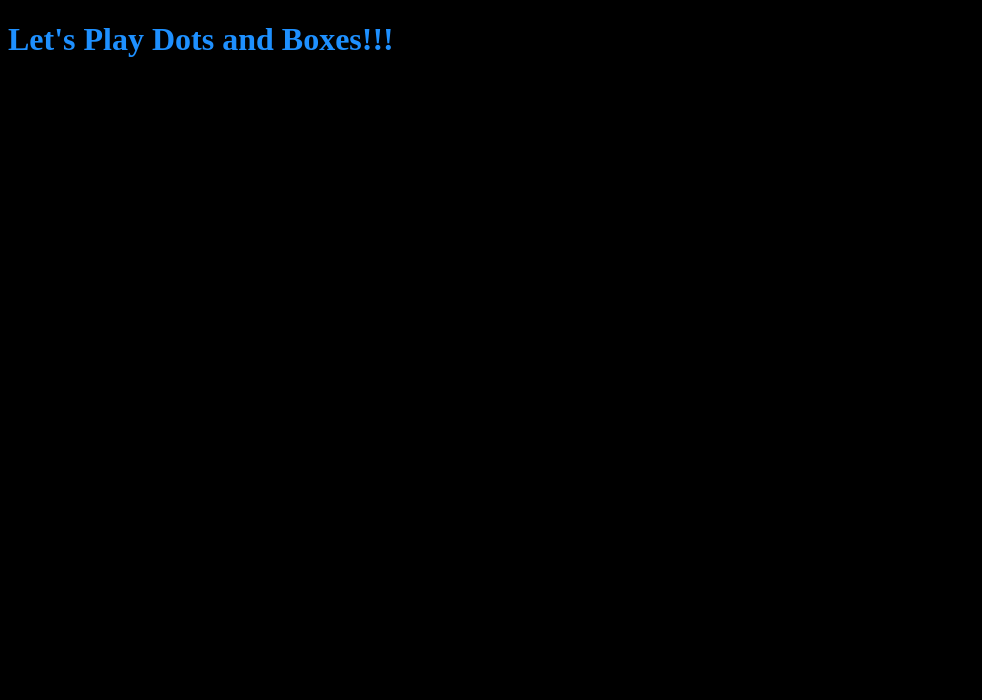
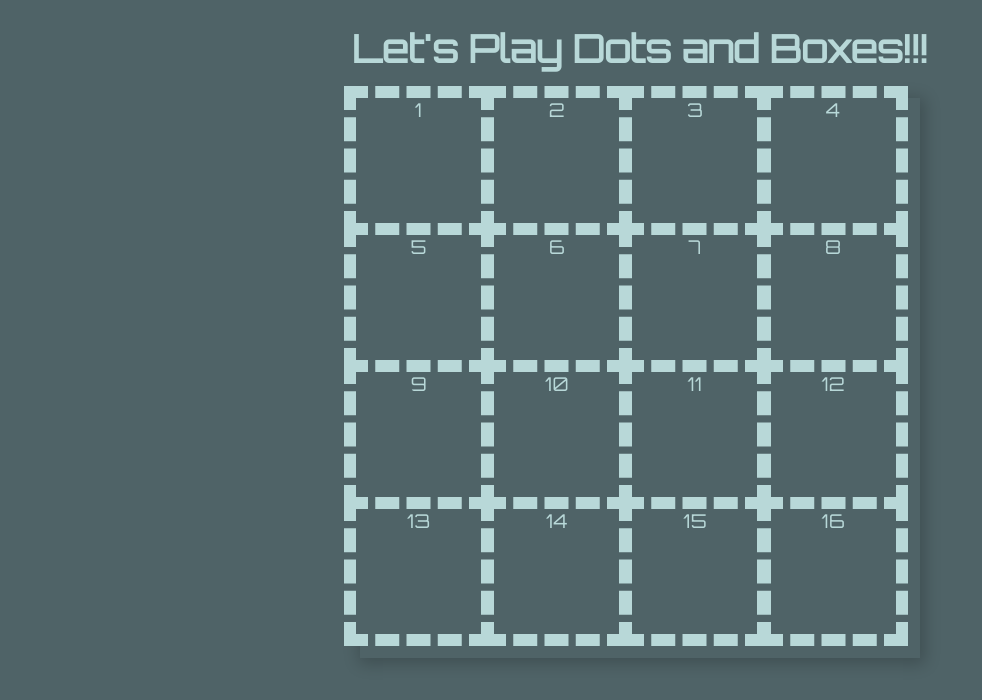
Before and after one commit to yousaiditchewie/project_01, a plain HTML site: page dots_and_boxes/index.html in a window 1280 px wide. Shown: the whole page, without its empty margins (0-982 px from the left). Drawn offline with nearby package versions, Linux system fonts and the light colour scheme.

Commit message:
add board model, add example code from Ezra, start writing play functions.

```diff
--- a/dots_and_boxes/css/main.css
+++ b/dots_and_boxes/css/main.css
@@ -1,4 +1,37 @@
+
+
 body {
-  color: dodgerblue;
-  background: black;
+  color: rgb(184,216,216);
+  background: rgb(79,99,103);
+  font-family: "Orbitron", sans-serif;
+  font-size: 19px;
 }
+
+h1 {
+  text-align: center;
+}
+
+div.board {
+  width: 560px;
+  height: 560px;
+  /*background: rgb(122,158,159);*/
+  margin: auto;
+  box-shadow: 2px 3px 15px 3px rgba(0, 0, 0, 0.2);
+}
+
+div.square {
+  text-align: center;
+  background: rgb(79,99,103);
+  width: 125px;
+  height: 125px;
+  border: 12px dashed rgb(184,216,216);
+  position: relative;
+  /*border-radius: 20%;*/
+
+
+
+  margin-top: -16px;
+  margin-left: -16px;
+  display: inline-block;
+  position: relative;
+}
--- a/dots_and_boxes/index.html
+++ b/dots_and_boxes/index.html
@@ -3,21 +3,30 @@
 <head>
   <meta charset="UTF-8">
   <title>Dots and Boxes!</title>
+  <link href='https://fonts.googleapis.com/css?family=Orbitron' rel='stylesheet' type='text/css'>
   <link rel="stylesheet" href="css/main.css">
+  <script   src="https://code.jquery.com/jquery-2.2.3.js"   integrity="sha256-laXWtGydpwqJ8JA+X9x2miwmaiKhn8tVmOVEigRNtP4="   crossorigin="anonymous"></script>
 </head>
 <body>
 <h1>Let's Play Dots and Boxes!!!</h1>
 
 <div id="board" class="board">
-  <div id="0" class="square"></div>
-  <div id="1" class="square"></div>
-  <div id="2" class="square"></div>
-  <div id="3" class="square"></div>
-  <div id="4" class="square"></div>
-  <div id="5" class="square"></div>
-  <div id="6" class="square"></div>
-  <div id="7" class="square"></div>
-  <div id="8" class="square"></div>
+  <div id="box0" class="square">1</div>
+  <div id="box1" class="square">2</div>
+  <div id="box2" class="square">3</div>
+  <div id="box3" class="square">4</div>
+  <div id="box4" class="square">5</div>
+  <div id="box5" class="square">6</div>
+  <div id="box6" class="square">7</div>
+  <div id="box7" class="square">8</div>
+  <div id="box8" class="square">9</div>
+  <div id="box9" class="square">10</div>
+  <div id="box10" class="square">11</div>
+  <div id="box11" class="square">12</div>
+  <div id="box12" class="square">13</div>
+  <div id="box13" class="square">14</div>
+  <div id="box14" class="square">15</div>
+  <div id="box15" class="square">16</div>
 
 <script src="js/main.js" type=text/javascript></script>
 </body>
--- a/dots_and_boxes/js/main.js
+++ b/dots_and_boxes/js/main.js
@@ -2,13 +2,37 @@ console.log("linked");
 
 /* MOODEL */
 
-// 1. Each player takes turns clicking between dots which connects them.
-// 2. Once a player has completed a square (even if they did not make all borders of that square), the square belongs to that player.
-// 3. When the board is filled, the player with the most squares wins.
+var player = 1; // value assigned to each square/border coordinate
 
-/* Game Board */
-// I think the board will need to be an array of objects.
-// This will allow for the top, right, bottom, and left of each square to have a unique value.
-// When the T,R,B, and L values add to a certain amount, the square is filled and the previous player gets the point
 
-var $board = $("board")
+var board = [
+            [0,0,0,0], // box 0
+            [0,0,0,0], // box 1
+            [0,0,0,0], // box 2
+            [0,0,0,0], // box 3
+            [0,0,0,0], // box 4
+            [0,0,0,0], // box 5
+            [0,0,0,0], // box 6
+            [0,0,0,0], // box 7
+            [0,0,0,0], // box 8
+            [0,0,0,0], // box 9
+            [0,0,0,0], // box 10
+            [0,0,0,0], // box 11
+            [0,0,0,0], // box 12
+            [0,0,0,0], // box 13
+            [0,0,0,0], // box 14
+            [0,0,0,0]  // box 15
+            ];
+
+
+/* BEHAVIOR */
+function play(y, x) {
+  board[y][x] = player;
+  if (player === 1) {
+    player = -1;
+  } else {
+    player = 1;
+  }
+  console.log(board, player);
+  return board;
+}
```
